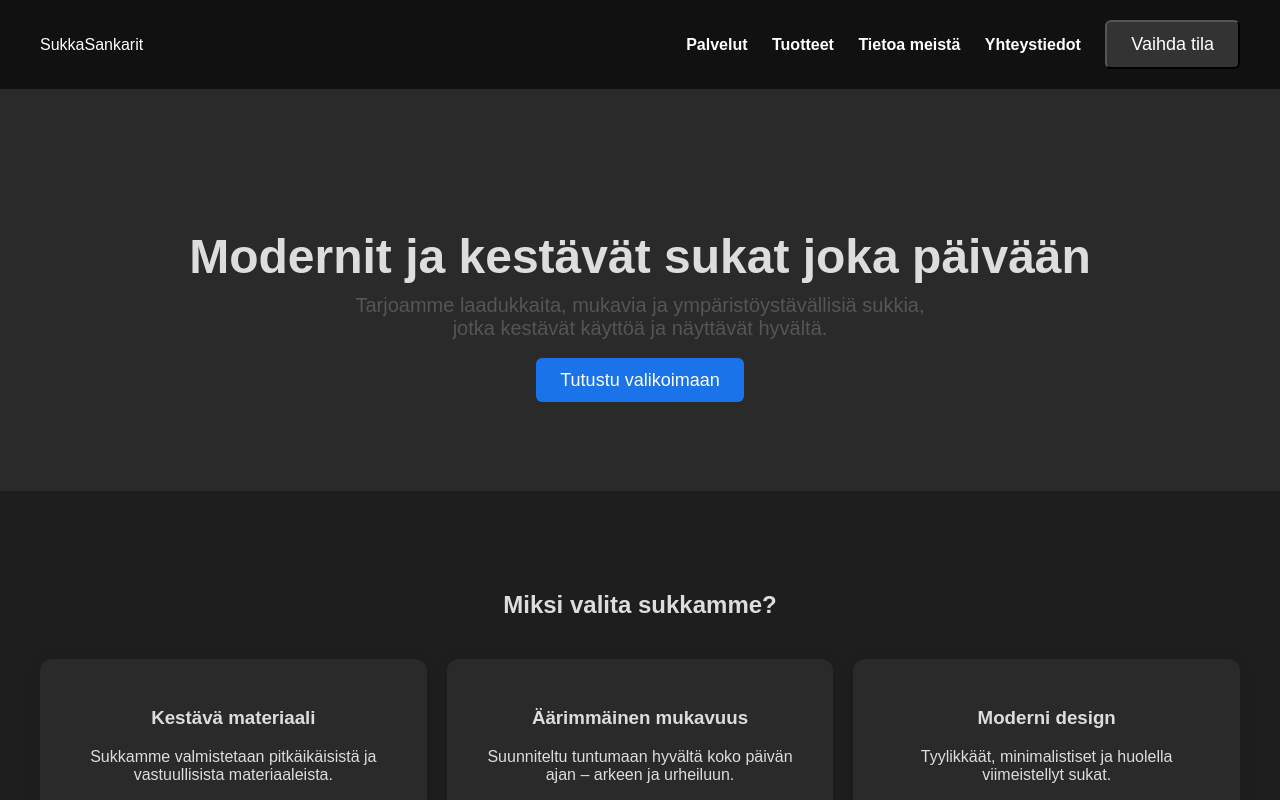
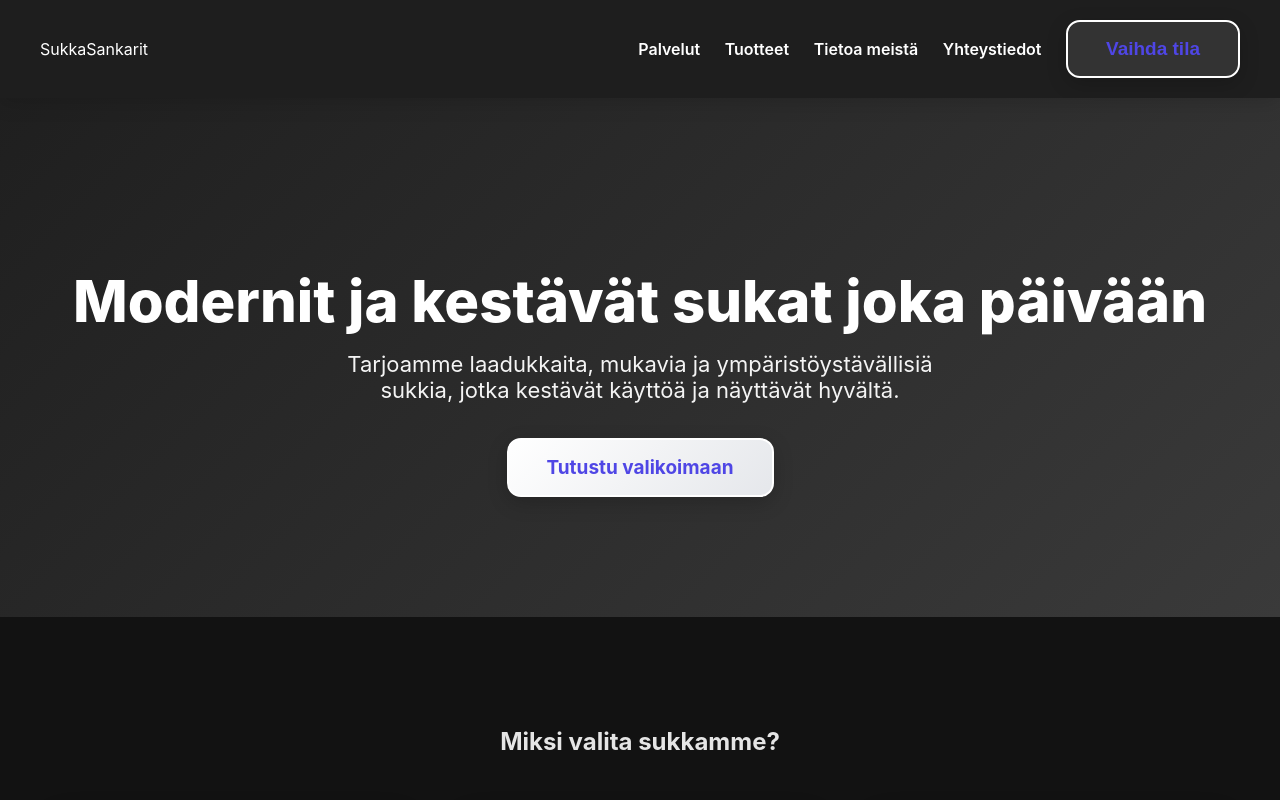
Before and after one commit to sukkasankarit/sukkasankarit.github.io, a plain HTML site: page index.html in a window 1280 px wide. Both pictures are taken after a click on the button "Vaihda tila". Shown: the top 800 px of the page. Drawn offline with Linux system fonts and the light colour scheme.

Commit message:
Add files via upload

```diff
--- a/index.html
+++ b/index.html
@@ -7,26 +7,119 @@
   <style>
     body {
       margin: 0;
-      font-family: Arial, sans-serif;
-      background: #f5f7fa;
-      color: #333;
+      font-family: "Inter", Arial, sans-serif;
+      background: #f3f4f6;
+      color: #222;
       transition: background 0.3s, color 0.3s;
     }
-    body.dark { background:#1e1e1e; color:#ddd; }
-    header, footer { background: #1a73e8; color: white; padding: 20px 40px; display: flex; justify-content: space-between; align-items: center; transition: background 0.3s; }
-    body.dark header, body.dark footer { background:#111; }
-    nav a { margin-left: 20px; color: white; text-decoration: none; font-weight: bold; }
-    .hero { padding: 100px 40px; text-align: center; background: white; transition: background 0.3s; }
-    body.dark .hero { background:#2a2a2a; }
-    .hero h1 { font-size: 48px; margin-bottom: 10px; }
-    .hero p { font-size: 20px; color: #555; max-width: 600px; margin: 0 auto 30px; }
-    .btn { padding: 12px 24px; background: #1a73e8; color: white; border-radius: 6px; text-decoration: none; font-size: 18px; }
-    .section { padding: 80px 40px; text-align: center; }
-    .services { display: grid; grid-template-columns: repeat(auto-fit, minmax(250px, 1fr)); gap: 20px; margin-top: 40px; }
-    .card { background: white; padding: 30px; border-radius: 12px; box-shadow: 0 4px 15px rgba(0,0,0,0.1); opacity: 0; animation: fadein 1s ease forwards; }
-    body.dark .card { background:#2a2a2a; }
+    body.dark { background:#121212; color:#e5e5e5; }
+
+    header {
+      position: sticky;
+      top: 0;
+      z-index: 1000;
+      background: #4f46e5;
+      color: white;
+      padding: 20px 40px;
+      display: flex;
+      justify-content: space-between;
+      align-items: center;
+      box-shadow: 0 4px 20px rgba(0,0,0,0.15);
+      transition: background 0.3s;
+    }
+    body.dark header { background:#1e1e1e; }
+
+    nav a {
+      margin-left: 20px;
+      color: white;
+      text-decoration: none;
+      font-weight: 600;
+    }
+
+    .hero {
+      padding: 120px 40px;
+      text-align: center;
+      background: linear-gradient(135deg, #6366f1, #8b5cf6);
+      color: white;
+    }
+    body.dark .hero { background: linear-gradient(135deg, #1f1f1f, #3a3a3a); }
+
+    .hero h1 {
+      font-size: 58px;
+      margin-bottom: 15px;
+      font-weight: 800;
+    }
+    .hero p {
+      font-size: 22px;
+      max-width: 650px;
+      margin: 0 auto 35px;
+      opacity: 0.95;
+    }
+
+    .btn {
+      padding: 16px 38px;
+      background: linear-gradient(135deg, #ffffff, #e5e7eb);
+      color: #4f46e5;
+      border-radius: 14px;
+      text-decoration: none;
+      font-size: 19px;
+      font-weight: 700;
+      box-shadow: 0 6px 20px rgba(0,0,0,0.18);
+      transition: all 0.35s ease;
+      border: 2px solid #ffffff;
+      display: inline-block;
+    }
+    .btn:hover {
+      transform: translateY(-4px) scale(1.03);
+      box-shadow: 0 10px 35px rgba(0,0,0,0.22);
+      background: linear-gradient(135deg, #f3f4f6, #ffffff);
+    }
+
+    .section {
+      padding: 90px 40px;
+      text-align: center;
+    }
+
+    .services {
+      display: grid;
+      grid-template-columns: repeat(auto-fit, minmax(280px, 1fr));
+      gap: 30px;
+      margin-top: 50px;
+    }
+
+    .card {
+      background: white;
+      padding: 45px 35px;
+      border-radius: 28px;
+      box-shadow: 0 10px 28px rgba(0,0,0,0.12);
+      opacity: 0;
+      animation: fadein 1s ease forwards;
+      text-align: center;
+      transition: transform 0.35s ease, box-shadow 0.35s ease;
+    }
+    .card:hover {
+      transform: translateY(-8px);
+      box-shadow: 0 16px 40px rgba(0,0,0,0.18);
+    }
+    body.dark .card { background:#1f1f1f; }
+
+    .card img {
+      width: 120px;
+      height: 120px;
+      object-fit: contain;
+      margin-bottom: 20px;
+    }
+
     @keyframes fadein { to { opacity:1; } }
-    footer { text-align: center; margin-top: 40px; }
+
+    footer {
+      text-align: center;
+      margin-top: 60px;
+      padding: 30px;
+      background: #4f46e5;
+      color: white;
+    }
+    body.dark footer { background:#1e1e1e; }
   </style>
 </head>
 <body>
@@ -69,14 +162,17 @@
     <h2>Tuotteemme</h2>
     <div class="services">
       <div class="card">
+        <img src="https://via.placeholder.com/120" alt="Laatusukat" />
         <h3>Laatusukat</h3>
         <p>Sopivat jokapäiväiseen käyttöön ja tarjoavat erinomaista mukavuutta.</p>
       </div>
       <div class="card">
+        <img src="https://via.placeholder.com/120" alt="Urheilusukat" />
         <h3>Urheilusukat</h3>
         <p>Kestävät ja hengittävät sukat aktiiviseen elämäntyyliin.</p>
       </div>
       <div class="card">
+        <img src="https://via.placeholder.com/120" alt="Personoidut sukat" />
         <h3>Personoidut sukat</h3>
         <p>Suunnittele omat uniikit sukkasi.</p>
       </div>
@@ -94,8 +190,25 @@
     <p>Puhelin: Ei puhelinnumeroa käytössä</p>
   </section>
 
-  <footer>
-    © 2025 SukkaSankarit. Kaikki oikeudet pidätetään.
+  <footer style="padding: 60px 40px; background: #111827; color: white;">
+    <div style="max-width: 1100px; margin: auto; display: grid; grid-template-columns: repeat(auto-fit, minmax(250px, 1fr)); gap: 40px; text-align: left;">
+      <div>
+        <h3 style="font-size: 22px; margin-bottom: 18px; font-weight: 700;">SukkaSankarit</h3>
+        <p>Korkealaatuiset ja kestävät sukat arkeen, urheiluun ja tyyliin.</p>
+      </div>
+      <div>
+        <h4 style="font-size: 18px; margin-bottom: 12px;">Navigaatio</h4>
+        <p><a href="#products" style="color:white; text-decoration:none; opacity:0.8;">Tuotteet</a></p>
+        <p><a href="#about" style="color:white; text-decoration:none; opacity:0.8;">Tietoa meistä</a></p>
+        <p><a href="#contact" style="color:white; text-decoration:none; opacity:0.8;">Yhteystiedot</a></p>
+      </div>
+      <div>
+        <h4 style="font-size: 18px; margin-bottom: 12px;">Yhteys</h4>
+        <p>Sähköposti: snissarna@gmail.com</p>
+        <p>Puhelin: Ei käytössä</p>
+      </div>
+    </div>
+    <div style="text-align:center; margin-top:40px; opacity:0.6; font-size:14px;">© 2025 SukkaSankarit – Kaikki oikeudet pidätetään.</div>
   </footer>
 
   <script>
```
